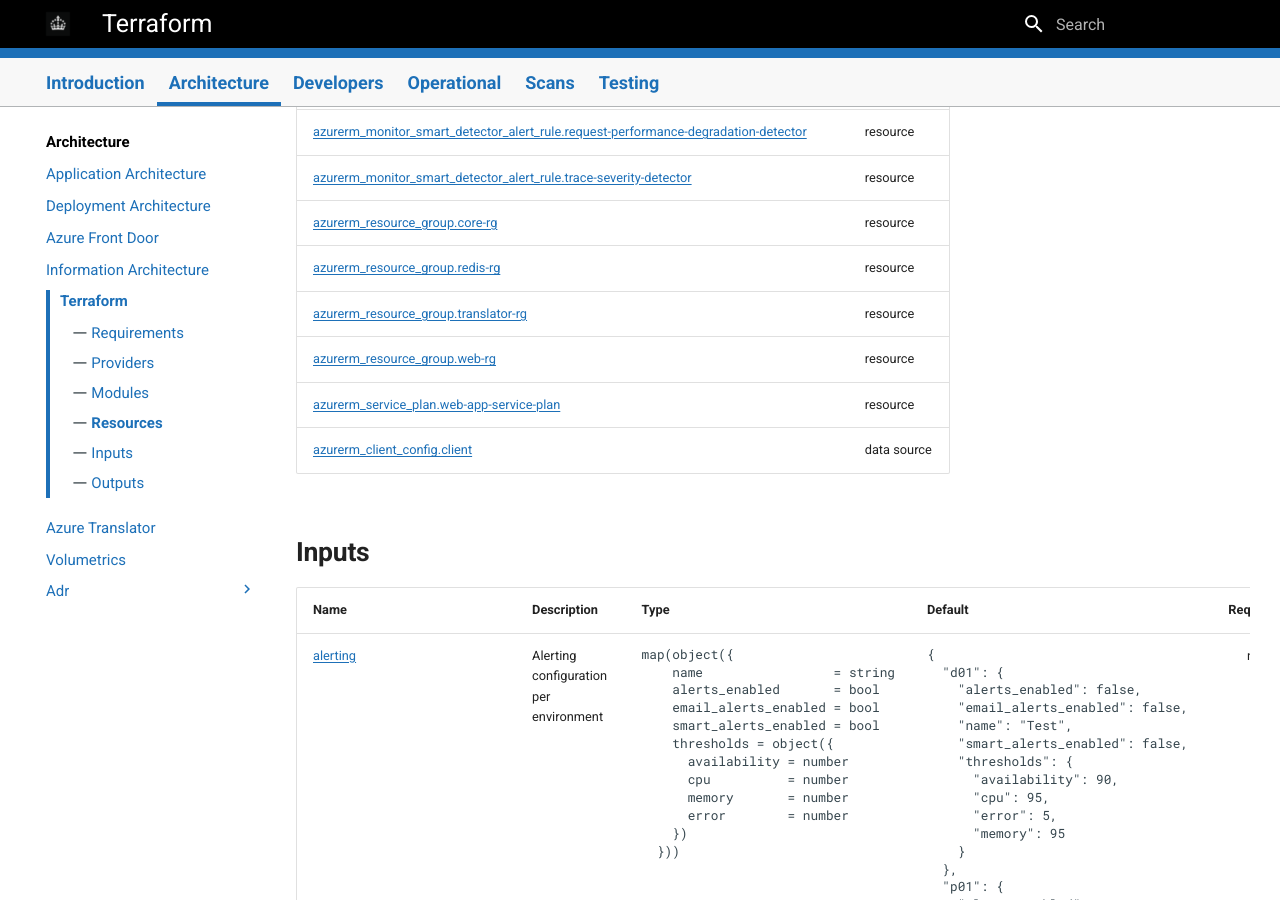
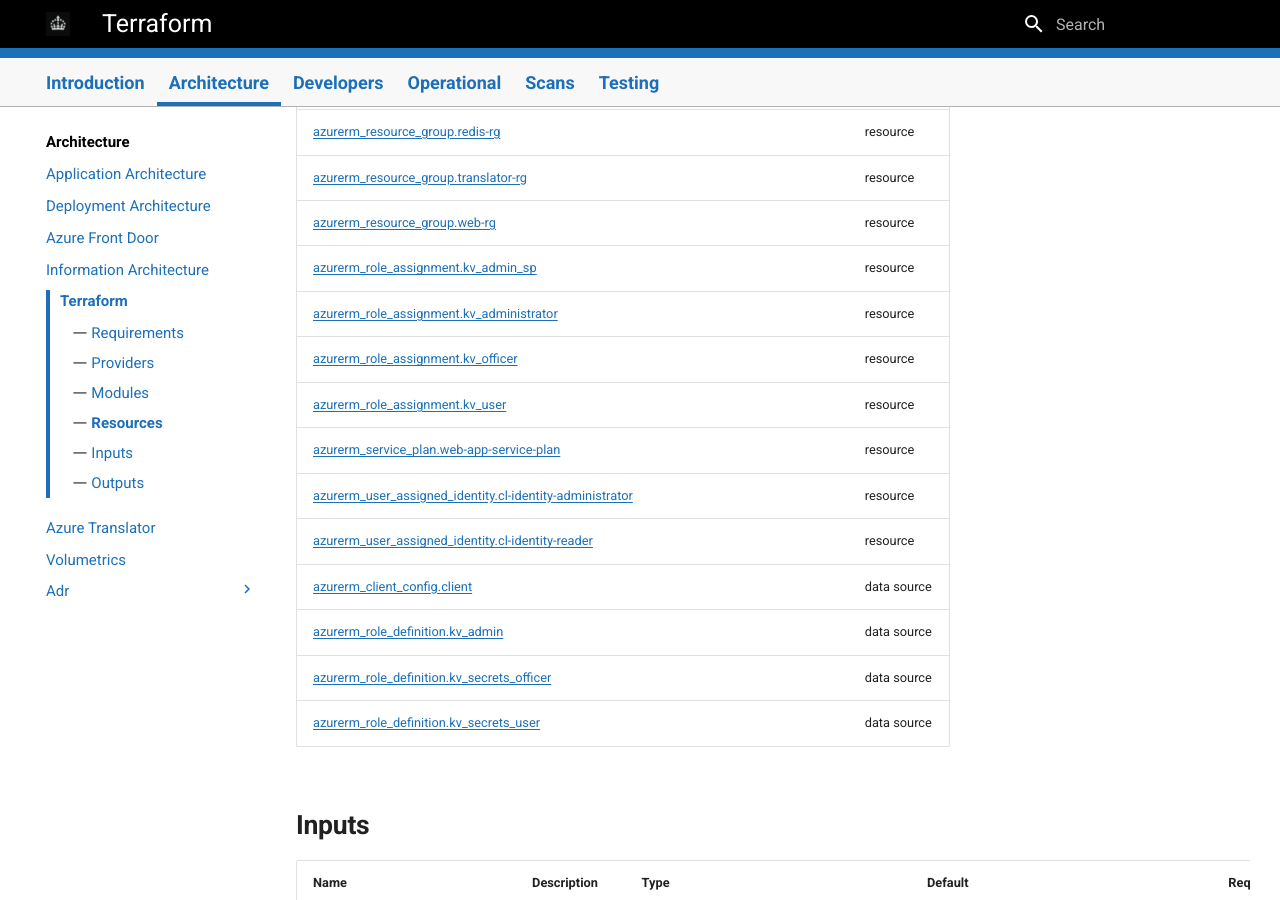
Before and after one commit to DFE-Digital/care-leavers, an MkDocs documentation site: the page built from docs/architecture/Terraform.md, in a window 1280 px wide and 900 px high, scrolled down 2752 px. Built offline with MkDocs 1.6.1 and Material for MkDocs 9.7.7, drawn with Linux system fonts in a browser that asks for light colours; some of the changed text lies outside the part shown.

Commit message:
Update documentation

```diff
--- a/docs/architecture/Terraform.md
+++ b/docs/architecture/Terraform.md
@@ -68,8 +65,17 @@ No modules.
 | [azurerm_resource_group.redis-rg](https://registry.terraform.io/providers/hashicorp/azurerm/latest/docs/resources/resource_group) | resource |
 | [azurerm_resource_group.translator-rg](https://registry.terraform.io/providers/hashicorp/azurerm/latest/docs/resources/resource_group) | resource |
 | [azurerm_resource_group.web-rg](https://registry.terraform.io/providers/hashicorp/azurerm/latest/docs/resources/resource_group) | resource |
+| [azurerm_role_assignment.kv_admin_sp](https://registry.terraform.io/providers/hashicorp/azurerm/latest/docs/resources/role_assignment) | resource |
+| [azurerm_role_assignment.kv_administrator](https://registry.terraform.io/providers/hashicorp/azurerm/latest/docs/resources/role_assignment) | resource |
+| [azurerm_role_assignment.kv_officer](https://registry.terraform.io/providers/hashicorp/azurerm/latest/docs/resources/role_assignment) | resource |
+| [azurerm_role_assignment.kv_user](https://registry.terraform.io/providers/hashicorp/azurerm/latest/docs/resources/role_assignment) | resource |
 | [azurerm_service_plan.web-app-service-plan](https://registry.terraform.io/providers/hashicorp/azurerm/latest/docs/resources/service_plan) | resource |
+| [azurerm_user_assigned_identity.cl-identity-administrator](https://registry.terraform.io/providers/hashicorp/azurerm/latest/docs/resources/user_assigned_identity) | resource |
+| [azurerm_user_assigned_identity.cl-identity-reader](https://registry.terraform.io/providers/hashicorp/azurerm/latest/docs/resources/user_assigned_identity) | resource |
 | [azurerm_client_config.client](https://registry.terraform.io/providers/hashicorp/azurerm/latest/docs/data-sources/client_config) | data source |
+| [azurerm_role_definition.kv_admin](https://registry.terraform.io/providers/hashicorp/azurerm/latest/docs/data-sources/role_definition) | data source |
+| [azurerm_role_definition.kv_secrets_officer](https://registry.terraform.io/providers/hashicorp/azurerm/latest/docs/data-sources/role_definition) | data source |
+| [azurerm_role_definition.kv_secrets_user](https://registry.terraform.io/providers/hashicorp/azurerm/latest/docs/data-sources/role_definition) | data source |
 
 ## Inputs
 
```
Also changed, not shown: other parts of docs/architecture/Terraform.md (+2 -5 lines).
